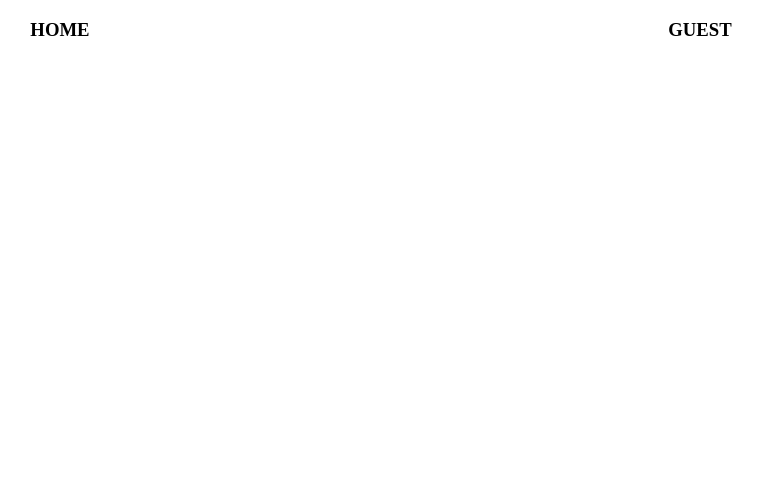
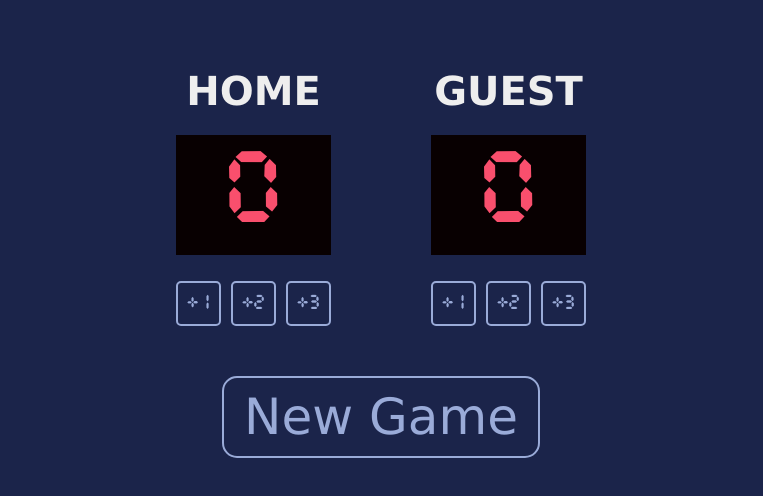
Before and after one commit to SmoothGoL/basketball-scoreboard, a plain HTML site: page index.html in a window 1280 px wide. Shown: the whole page, without its empty margins (259-1022 px from the left). Drawn offline with Linux system fonts and the light colour scheme.

Commit message:
Almost finished layout

```diff
--- a/index.css
+++ b/index.css
@@ -1,8 +1,88 @@
+@font-face {
+  font-family: 'CursedTimerULiL';
+  font-weight: 100 900;
+  font-display: swap;
+  src: url('CursedTimer.woff2') format('woff2');
+}
+
 body {
     margin: 0;
+    background: #1B244A;
 }
 
 .container {
     display: flex;
-    justify-content: space-around;
+    justify-content: center;
 }
+
+.score-div > h3 {
+    font-family: Verdana, Geneva, Tahoma, sans-serif;
+    font-size: 40px;
+    color: #EEEEEE;
+    margin: 68px 0 21px 0;
+}
+
+.score-div {
+    margin: 0 50px;
+    display: flex;
+    flex-direction: column;
+    align-items: center;
+}
+
+.scoreboard {
+    width: 155px;
+    height: 120px;
+    background: #080001;
+    display: flex;
+    justify-content: center;
+    align-items: center;
+}
+
+.score {
+    font-family: 'CursedTimerULiL', monospace;
+    color: #F94F6D;
+    font-size: 90px;
+    margin: 0;
+}
+
+.score-editors {
+    display: flex;
+    justify-content: space-between;
+    width: 100%;
+    margin-top: 26px;
+}
+
+.buttons {
+    border: 2px solid #9AABD8;
+    background: transparent;
+    color: #9AABD8;
+}
+
+.editor-btn {
+    border-radius: 5px;
+    width: 45px;
+    height: 45px;
+    font-size: 18px;
+    font-family: 'CursedTimerULiL', monospace;
+}
+
+.editor-btn:hover {
+    background: #EEEEEE;
+    color: #080001;
+    border-color: #EEEEEE;
+}
+
+.editor-btn:active {
+    background: transparent;
+    color: #EEEEEE;
+    border-color: #EEEEEE;
+}
+
+#newgame-btn {
+    display: block;
+    margin: 50px auto 0 auto;
+    font-size: 50px;
+    font-family: Verdana, Geneva, Tahoma, sans-serif;
+    border-radius: 15px;
+    padding: 10px 20px;
+}
--- a/index.html
+++ b/index.html
@@ -4,13 +4,30 @@
     </head>
     <body>
         <div class="container">
-            <div>
+            <div class="score-div">
                 <h3>HOME</h3>
+                <div class="scoreboard">
+                    <h4 class="score">0</h4>
+                </div>
+                <div class="score-editors">
+                    <button class="editor-btn buttons">+1</button>
+                    <button class="editor-btn buttons">+2</button>
+                    <button class="editor-btn buttons">+3</button>
+                </div>
             </div>
-            <div>
+            <div class="score-div">
                 <h3>GUEST</h3>
+                <div class="scoreboard">
+                    <h4 class="score">0</h4>
+                </div>
+                <div class="score-editors">
+                    <button class="editor-btn buttons">+1</button>
+                    <button class="editor-btn buttons">+2</button>
+                    <button class="editor-btn buttons">+3</button>
+                </div>
             </div>
         </div>
+        <button id="newgame-btn" class="buttons">New Game</button>
         <script src="index.js"></script>
     </body>
 </html>
```
Also changed, not shown: CursedTimer.woff2 (added), 1 other file.
